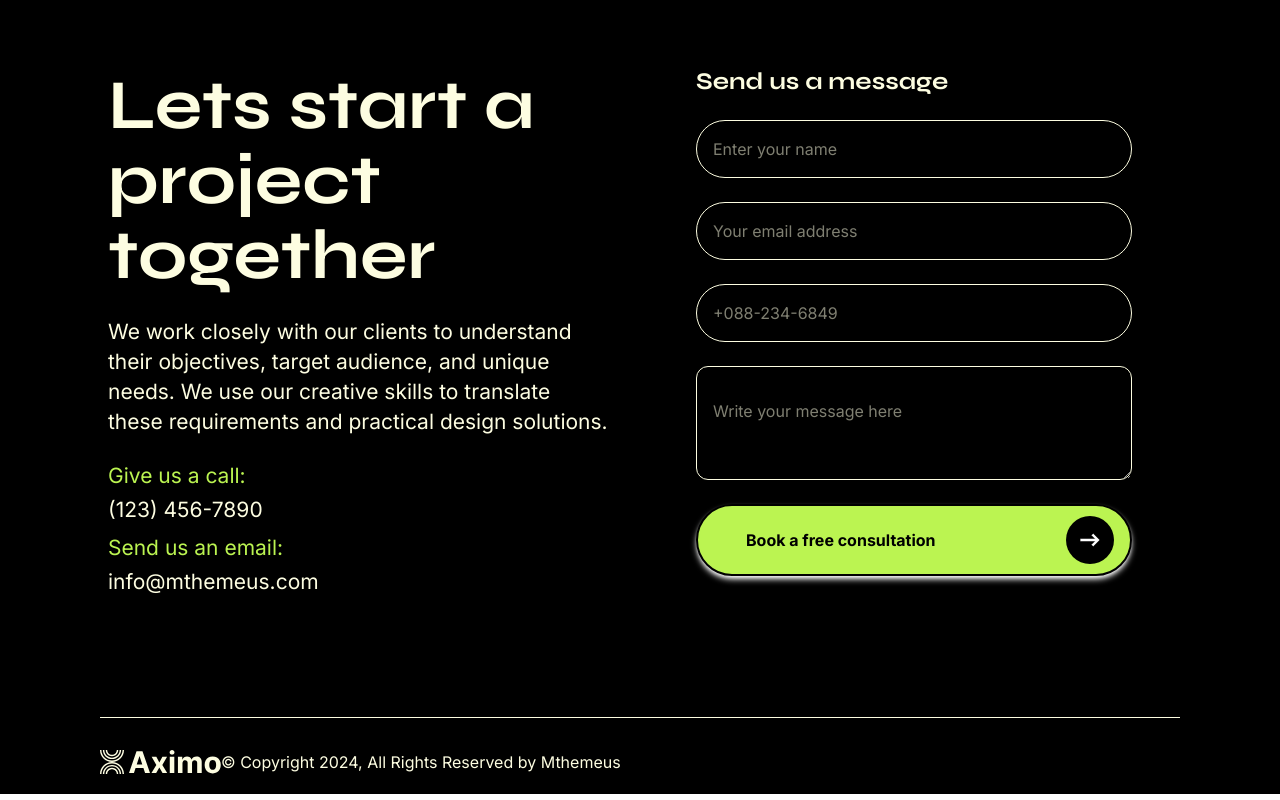
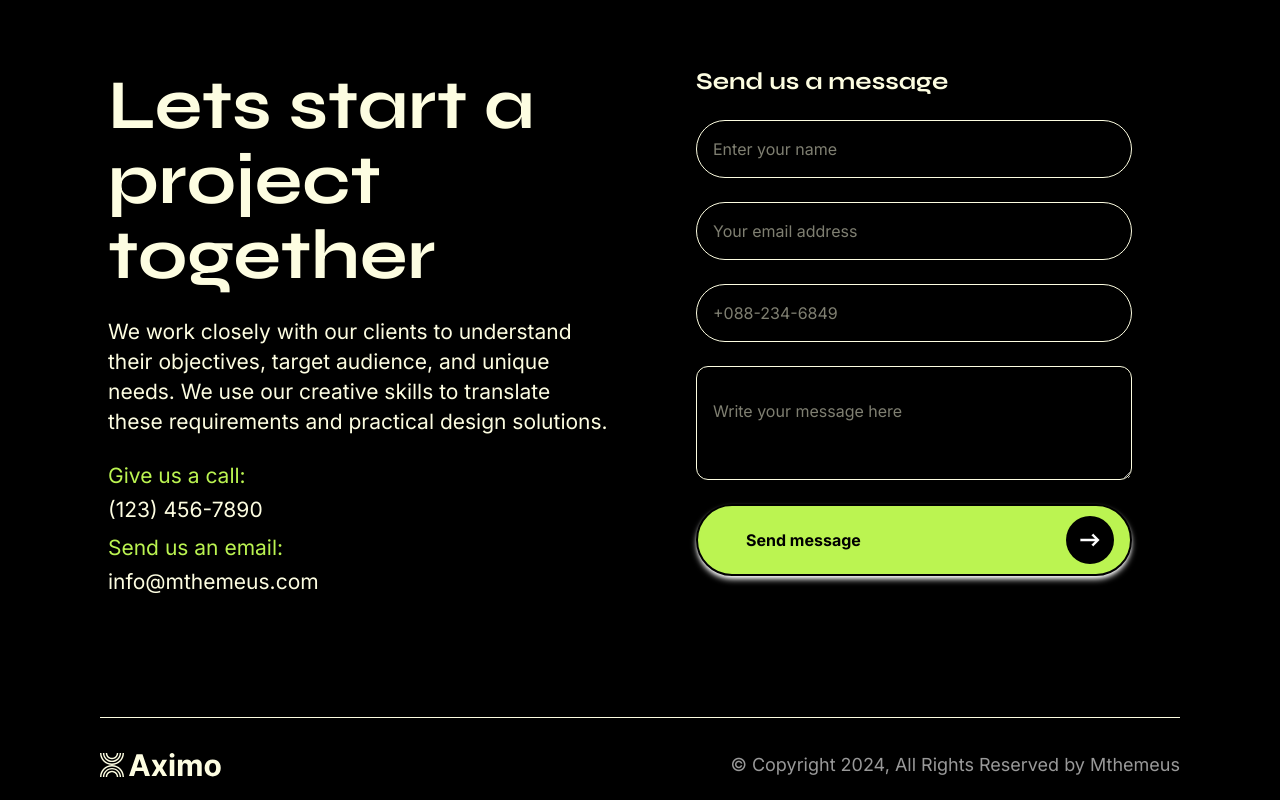
Before and after one commit to Tobless-scripts/tobless-aximo, a React (Vite) app: page / in a window 1280 px wide. Shown: the part 6696-7496 px from the top of the page. Built offline with nearby package versions, Linux system fonts and the light colour scheme.

Commit message:
Updated and completed footer

```diff
--- a/src/Components/Footer.jsx
+++ b/src/Components/Footer.jsx
@@ -5,7 +5,7 @@ import logo from "../../public/logo.svg";
 function Footer() {
     return (
         <>
-            <div className="max-lg:py-8 max-lg:px-2 max-md:py-16 px-25 pt-25 pb-5 bg-black text-[#fdfde1] flex flex-col gap-8">
+            <div className="max-lg:pt-8 max-lg:px-2 max-md:py-16 px-25 pt-25 pb-5 bg-black text-[#fdfde1] flex flex-col gap-8 max-lg:pb-2">
                 <div className="grid grid-cols-2 gap-12  max-lg:grid-cols-1 border-b-[0.00000001rem] border-[#fdfde1] pb-28 ">
                     <div className="p-2 flex flex-col gap-6 max-lg:px-8">
                         <h1 className="leading-[4.6875rem] text-[4.375rem] font-bold max-md:font-[600] max-md:leading-[2.4375rem] max-md:text-[2.25rem]  ">
@@ -75,7 +75,7 @@ function Footer() {
 
                             <div className="inline-flex w-[90%] items-center text-center justify-between py-2.5 pl-12 pr-4 border-2 font-bold text-base border-black rounded-full font-inter transition duration-500 bg-lime-300 text-black cursor-pointer shadow-white shadow-md hover:shadow-none max-sm:w-full max-sm:pl-6 max-sm:pr-2">
                                 <div>
-                                    <p>Book a free consultation</p>
+                                    <p>Send message</p>
                                 </div>
                                 <div className="w-12 bg-black p-2 rounded-full h-12 ">
                                     <img
@@ -88,11 +88,16 @@ function Footer() {
                         </form>
                     </div>
                 </div>
-                <div className="flex space-between w-[full]">
-                    <img src={logo} alt="logo" />
-                    <h2>
-                        &copy; Copyright 2024, All Rights Reserved by Mthemeus
-                    </h2>
+                <div className="flex justify-between items-center w-full max-lg:justify-center max-lg:flex-col max-lg:text-center gap-8">
+                    <div>
+                        <img src={logo} alt="logo" />
+                    </div>
+                    <div>
+                        <h2 className="text-[#999] font-normal text-[1.125rem] leading-[1.875rem] ">
+                            &copy; Copyright 2024, All Rights Reserved by
+                            Mthemeus
+                        </h2>
+                    </div>
                 </div>
             </div>
         </>
```
